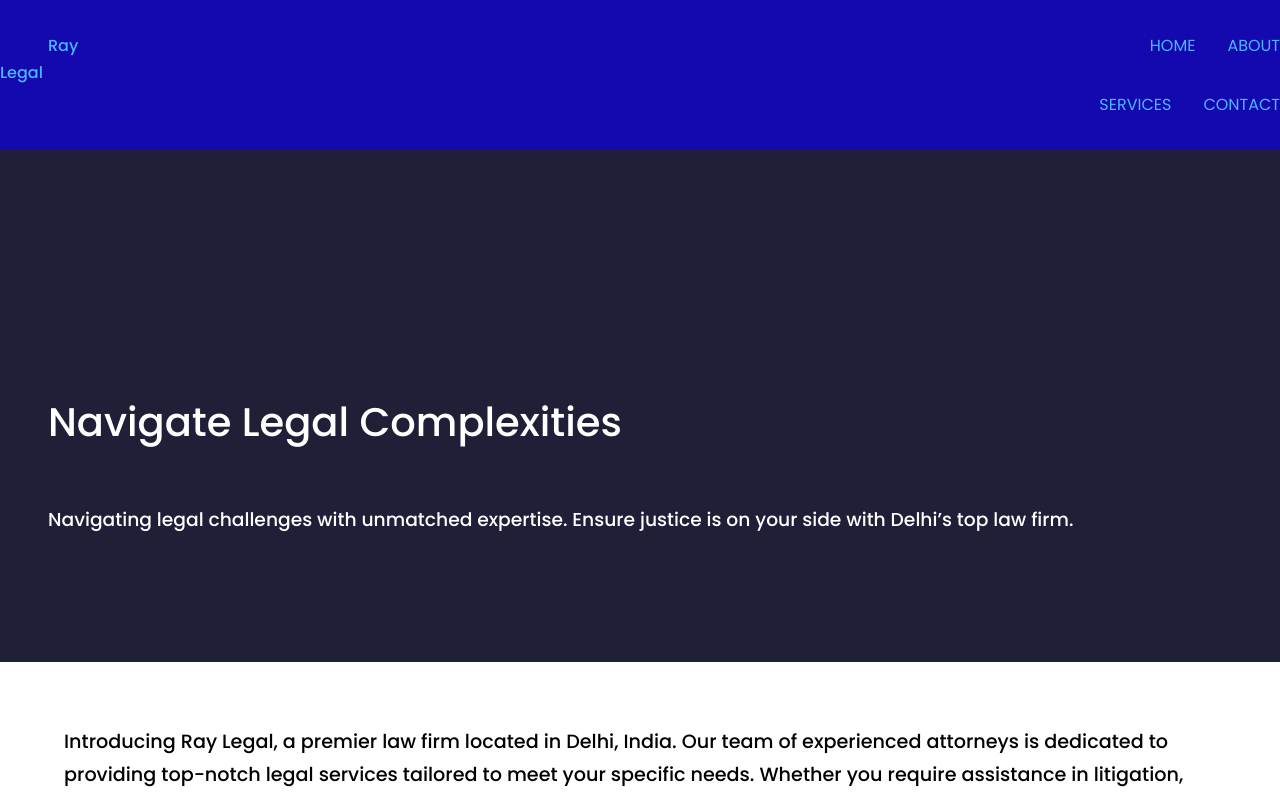
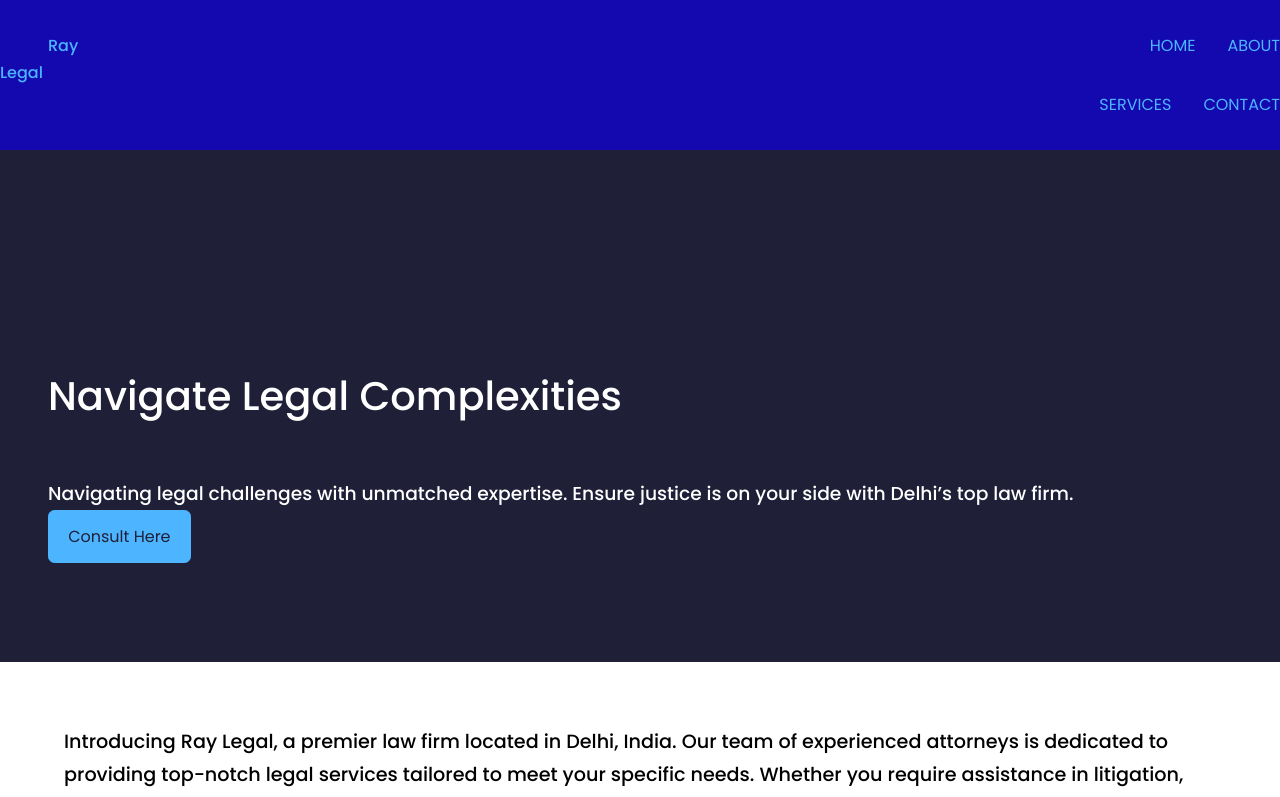
Before and after one commit to KIRTI019/Law-Firm, a React (Create React App) app: page / in a window 1280 px wide. Shown: the top 797 px of the page. Built offline with nearby package versions, Linux system fonts and the light colour scheme; the HTML template or start-up script is replaced by a standard one.

Commit message:
Update header.jsx

```diff
--- a/src/components/Header/header.jsx
+++ b/src/components/Header/header.jsx
@@ -8,6 +8,11 @@
         <div className='para1'>
         <h1>Navigate Legal Complexities</h1>
         <h3>Navigating legal challenges with unmatched expertise. Ensure justice is on your side with Delhi’s top law firm.</h3>
+        <div className='head'>
+        <a href="#contact" className="btn btn-primary">
+            Consult Here
+          </a>
+        </div>
         </div>
         <div className='para2'>
           <h4>
```
